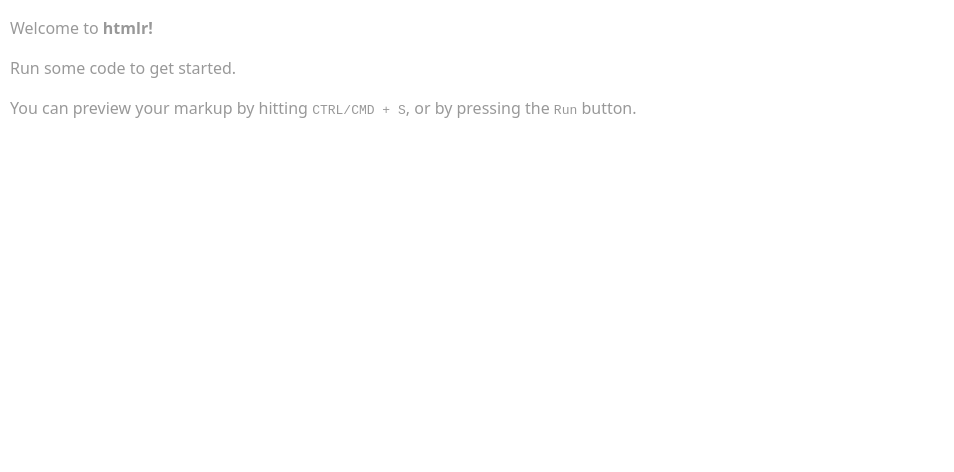
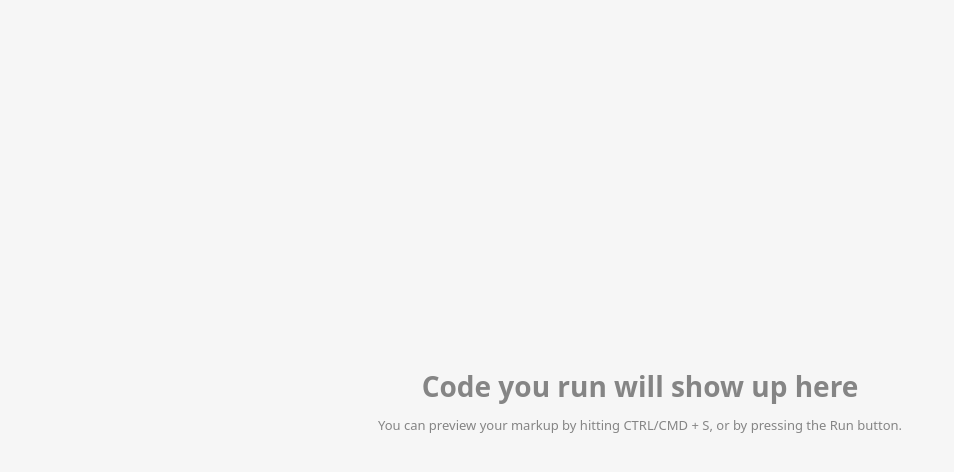
Before and after one commit to idkjonas/jnscode, a plain HTML site: page start.html in a window 1280 px wide. Shown: the whole page, without its empty margins (0-954 px from the left). Drawn offline with Linux system fonts and the light colour scheme.

Commit message:
Update start.html

```diff
--- a/start.html
+++ b/start.html
@@ -1,35 +1,77 @@
-<!doctype html>
+<!DOCTYPE html>
 <html lang="en">
+
 <head>
-    <meta charset="UTF-8" />
-    <meta name="viewport" content="width=device-width, initial-scale=1.0" />
-    <meta name="color-scheme" content="light dark" />
+    <meta charset="UTF-8">
+    <meta name="viewport" content="width=device-width, initial-scale=1.0">
     <style>
-
         body {
-        font-family: system-ui;
-        line-height: 1.5;
-        margin: 10px;
+            background: #f6f6f6;
+            font-family: '-apple-system-font', system-ui;
+            cursor: default;
+            display: -webkit-box;
+            text-align: center;
+            -webkit-box-align: center;
+            -webkit-box-pack: center;
+            height: 100vh;
+            height: 100svh;
+            -webkit-user-select: none
         }
 
-      p {
-          opacity: .4;
+        .content-container {
+            min-width: 320px;
+            max-width: 580px;
+            margin: 0 auto;
+            position: relative;
+            width: 50%
         }
 
+        .title {
+            font-size: 28px;
+            font-weight: 700;
+            line-height: 34px;
+            margin: 0 auto
+        }
+
+        .message {
+            font-size: 13px;
+            line-height: 18px;
+            padding: 0 24px
+        }
+
+        .text-container {
+            color: #858585;
+            position: relative;
+            width: 100%;
+            word-wrap: break-word
+        }
+
+        @media (prefers-color-scheme:dark) {
+            body {
+                background: #1e1e1e
+            }
+
+            .message {
+                color: #6e6e6e
+            }
+        }
     </style>
 </head>
 
 <body>
-      <p>Welcome to <strong>htmlr!</strong></p>
-      <p>Run some code to get started.</p>
-      <p>
-        You can preview your markup by hitting <kbd>CTRL/CMD + S</kbd>, or by
-        pressing the
-        <kbd
-          >Run</kbd
-        >
-        button.
-      </p>
-      <p></p>
+
+    <div class="content-container">
+        <div class="container">
+            <div class="text-container">
+                <p class="title">Code you run will show up here</p>
+            </div>
+            <div class="text-container">
+                <p class="message">You can preview your markup by hitting CTRL/CMD + S, or by pressing the Run
+                    button.</p>
+            </div>
+        </div>
+    </div>
+
 </body>
+
 </html>
```
Lines whose indentation alone changed are shown as unchanged.
